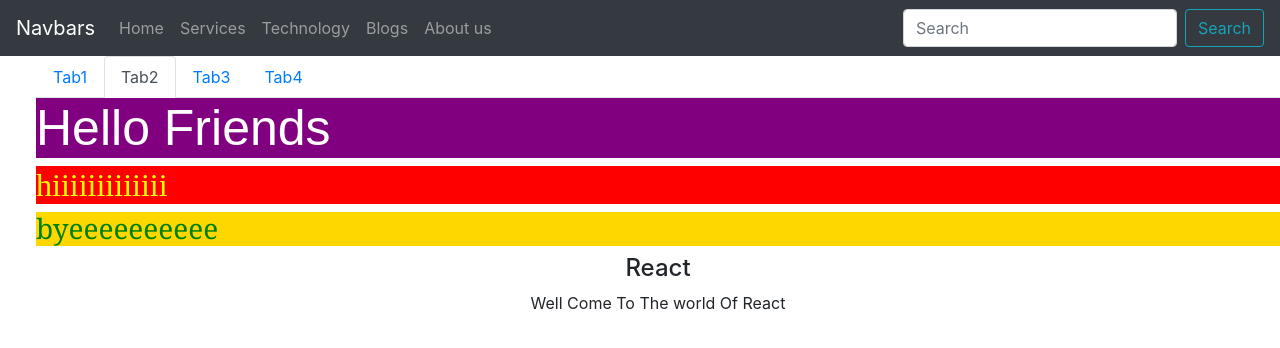
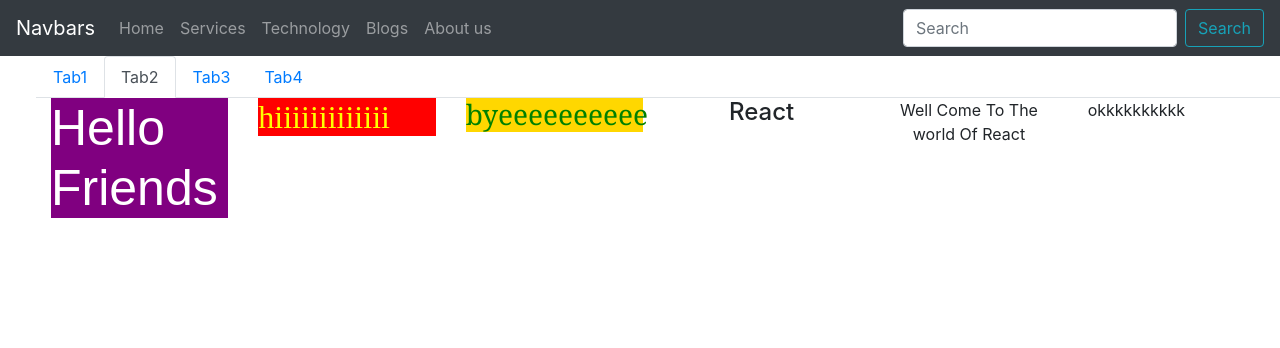
Before and after one commit to MdTauseef27/PracticePurpose, a React (Create React App) app: page /blogs in a window 1280 px wide. Both pictures are taken after a click on the tab "Tab2". Shown: the top 348 px of the page. Built offline with nearby package versions, Linux system fonts and the light colour scheme.

Commit message:
styles changes

```diff
--- a/src/Component/Stylesheet.css
+++ b/src/Component/Stylesheet.css
@@ -7,7 +7,7 @@ h1{
 .primary{
     color:yellow;
     background: red;
-    font-family: cursive;
+    font-family:cursive;
 }
 #heading{
     color:green;
--- a/src/Component/Tab2.jsx
+++ b/src/Component/Tab2.jsx
@@ -1,5 +1,6 @@
 import React from "react";
 import './Stylesheet.css';
+import {Row,Col,Container} from 'react-bootstrap';
 export const Tab2=() =>
 {
   return (
@@ -7,12 +8,28 @@ export const Tab2=() =>
     <div>
 
 
-
+      <Container fluid>
+        <Row>
+          <Col sm={2}>
     <h1 >Hello Friends</h1>
-    <h2 className="primary">hiiiiiiiiiiiii</h2>
+    </Col>
+    <Col sm={2}>
+    <h2 className="primary" >hiiiiiiiiiiiii</h2>
+    </Col>
+    <Col sm={2}>
     <h3 id="heading">byeeeeeeeeee</h3>
+    </Col>
+    <Col sm={2}>
     <h4 className='header'>React</h4>
+    </Col>
+    <Col sm={2}>
     <p className='header'>Well Come To The world Of React</p>
+    </Col>
+    <Col sm={2}>
+    <p>okkkkkkkkkk</p>
+    </Col>
+    </Row>
+    </Container>
     </div>
   )
 
```
